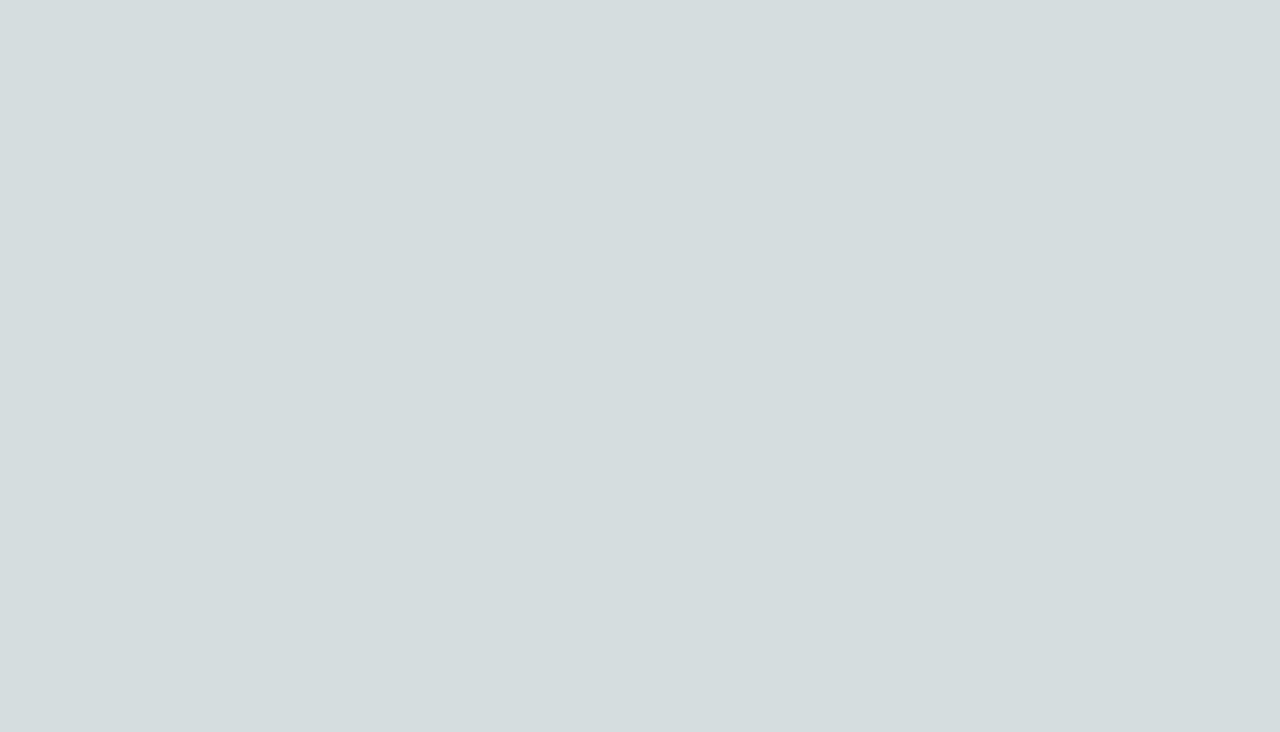
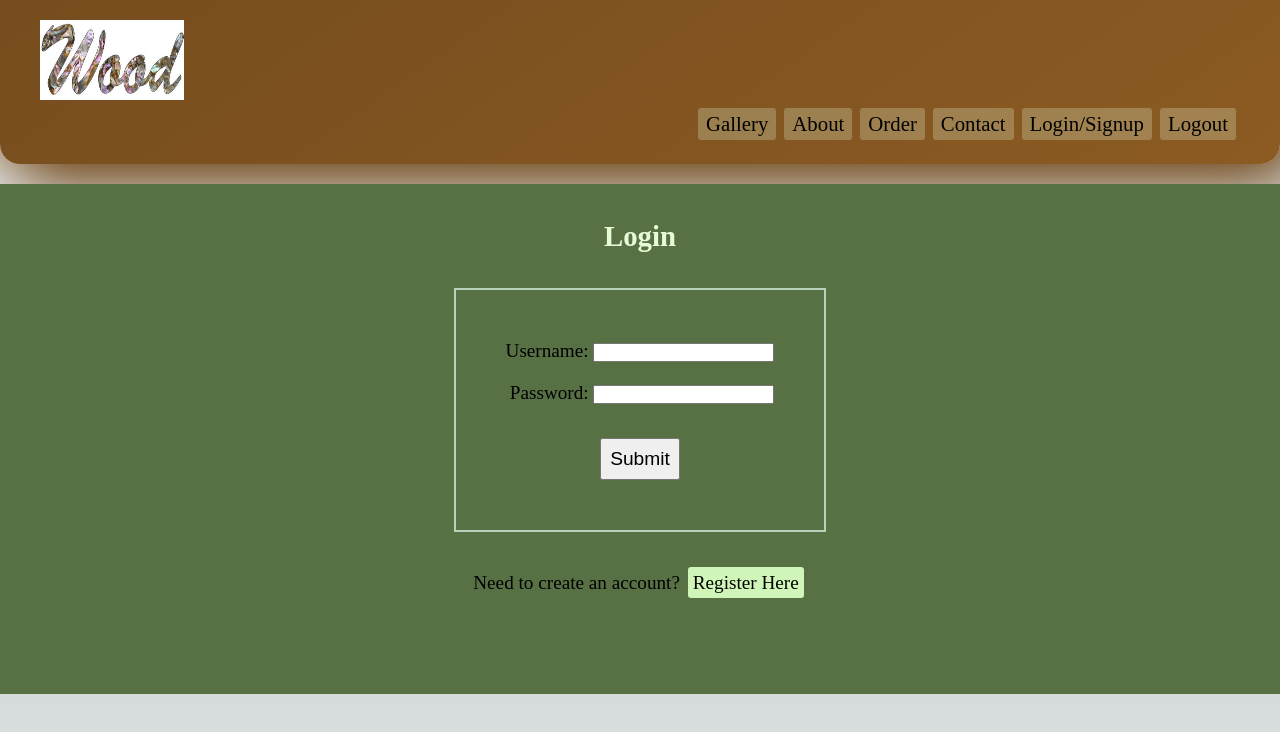
Before and after one commit to mariahmcdaniel/wood-guitars-ui, a Next.js app: page /login in a window 1280 px wide. Shown: the top 732 px of the page. Built offline with nearby package versions, Linux system fonts and the light colour scheme.

Commit message:
login form

```diff
--- a/pages/login.js
+++ b/pages/login.js
@@ -1,6 +1,6 @@
 import { useForm } from "react-hook-form";
 import Auth from "@/utils/auth";
-import { newUser } from "@/utils/strapiAuth";
+import { authenticateUser } from "@/utils/strapiAuth";
 import styled from "styled-components";
 import Layout from "@/components/layout"
 import Link from "next/link";
@@ -8,18 +8,91 @@ import Link from "next/link";
 // import { LOGIN_USER } from "@/utils/mutations";
 // import { useMutation } from '@apollo/client';
 
+const Div = styled.div`
+display: flex;
+flex-direction: column;
+align-items: center;
+`
+const H1 = styled.h1`
+font-size: clamp(1.4rem, 4vw, 1.8rem);
+color: #E6FCD6;
+display: flex;
+justify-content:center;
+padding: calc(10px + 2vw);
+text-align: center;
+`;
+
+const Form = styled.form`
+margin-bottom: 40px;
+font-size: clamp(.8rem, 4vw, 1.2rem);
+border: 2px solid #B4D3BA;
+padding: 50px;
+display: flex;
+flex-direction: column;
+align-items: flex-end;
+`
+const Paragraph = styled.p`
+font-size:clamp(.8rem, 4vw, 1.2rem);
+margin-bottom: 100px;
+`
+const StyledLink = styled(Link)`
+background-color: #D0F5B8;
+font-size:clamp(.8rem, 4vw, 1.2rem);
+padding:5px;
+border-radius: 3px;
+margin-left: 3px;
+margin-right:3px;
+`
+const FormInput = styled.input`
+margin-bottom: 20px;
+`
+const SubmitInput = styled.input`
+font-size: clamp(.8rem, 4vw, 1.2rem);
+padding: 8px;
+margin-top: 14px;
+align-self: center;
+`
+
 export default function Login(){
 
 const { register, handleSubmit } = useForm();
 const onSubmit = data => {
     console.log(data);
-    Auth.login(data.firstName, data.lastName, data.username, data.email, data.password);
+    Auth.login(authenticateUser(data.username,data.password));
   }
 
 return (
-<div>
-
-</div>
+<Layout>
+    <Div>
+      <H1>Login</H1>
+    <Form onSubmit={handleSubmit(onSubmit)}>
+      <div className="form-control">
+        <label>Username:  </label>
+        <FormInput {...register("username", {
+        required: <p style={{ color: "red" }}>Please enter a username.</p>,
+        maxLength: 20,
+        pattern: {
+        value: /^[a-zA-Z0-9.\_]{5,16}$/,
+        message: <p style={{ color: "red" }}>Username must contain 5-16 characters and no spaces. Only letters and . (period) or _ (underscore) are accepted.</p>
+        }
+      })} />
+      </div>
+      <div className="form-control">
+        <label>Password:  </label>
+        <FormInput type="password" {...register("password", {
+        required: <p style={{ color: "red" }}>Password field is required</p>,
+        maxLength: 20,
+        pattern: {
+        value: /(?=^.{8,}$)(?=.*\d)(?=.*[!@#$%^&*]+)(?![.\n])(?=.*[A-Z])(?=.*[a-z]).*$/,
+        message: <p style={{ color: "red" }}>Password must be 8 characters minimum and include at least <span style={{fontWeight: "bold"}}>one of each</span> of the following: uppercase letter, lowercase letter, number, special character (!@#$%^&*).</p>
+        }
+      })} />
+      </div>
+      <SubmitInput type="submit" />
+    </Form>
+    <Paragraph>Need to create an account? <StyledLink href="/register">Register Here</StyledLink></Paragraph>
+    </Div>
+    </Layout>
 
 )
 
```
